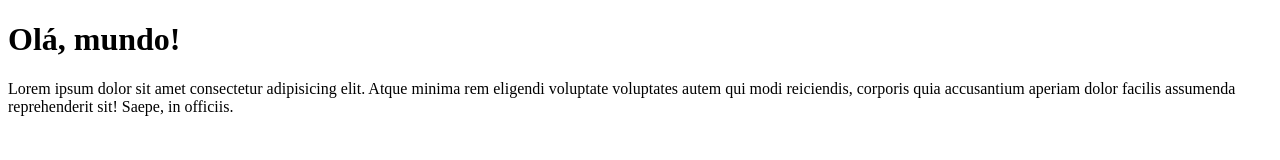
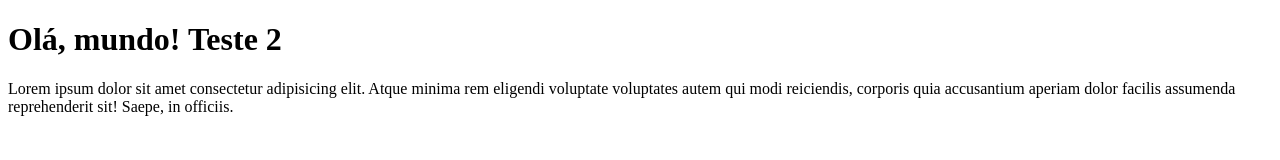
Before and after one commit to crislarisa/CursoemVideo, a plain HTML site: page site-exemplo/index.html in a window 1280 px wide. Drawn offline with Linux system fonts and the light colour scheme.

Commit message:
Update index.html
comecei a escrever conteúdo

```diff
--- a/site-exemplo/index.html
+++ b/site-exemplo/index.html
@@ -6,7 +6,7 @@
     <title>Primeiro site em repositório</title>
 </head>
 <body>
-<h1>Olá, mundo!</h1>
+<h1>Olá, mundo! Teste 2</h1>
 <p>Lorem ipsum dolor sit amet consectetur adipisicing elit. Atque minima rem eligendi voluptate voluptates autem qui modi reiciendis, corporis quia accusantium aperiam dolor facilis assumenda reprehenderit sit! Saepe, in officiis.</p>
 </body>
 </html>
```
